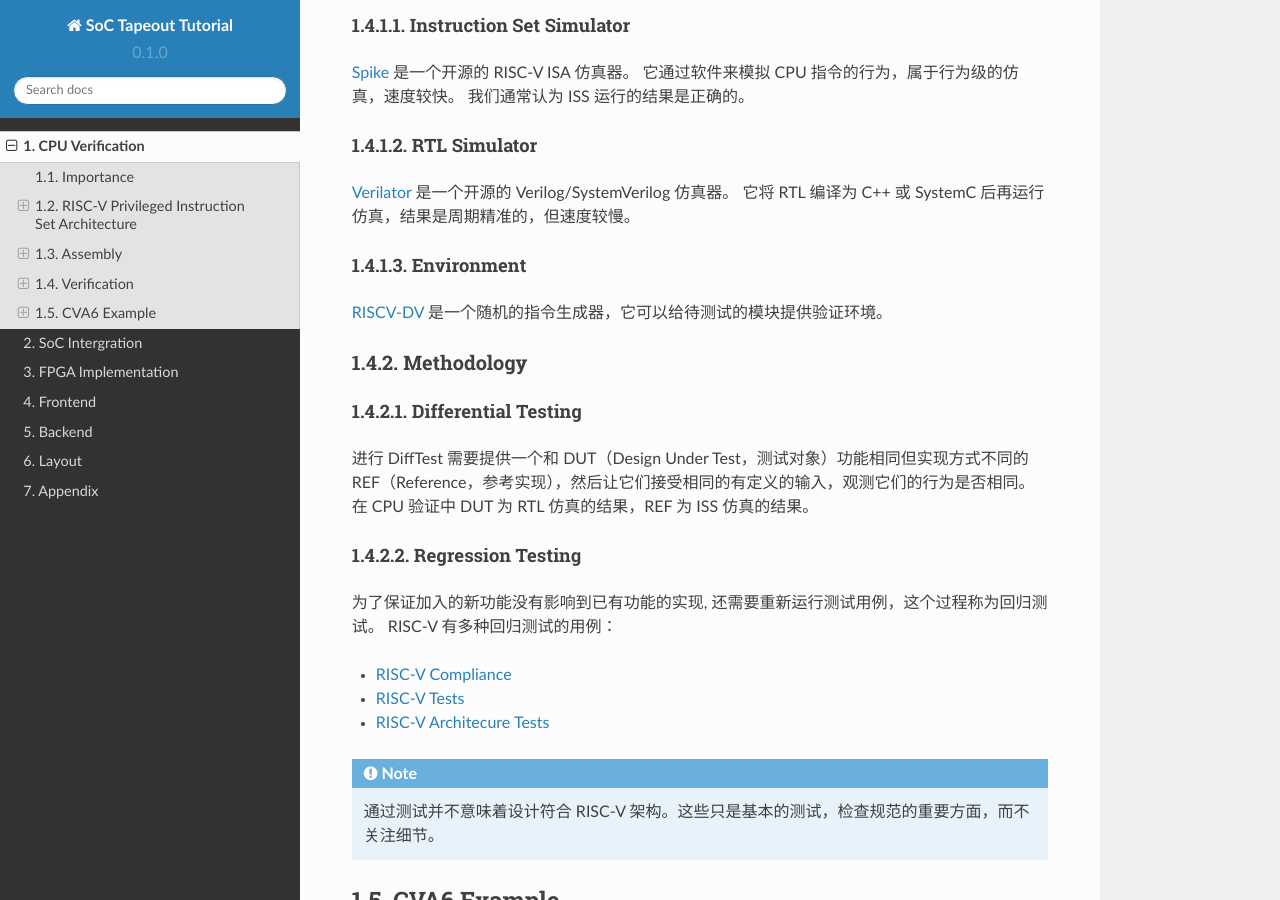
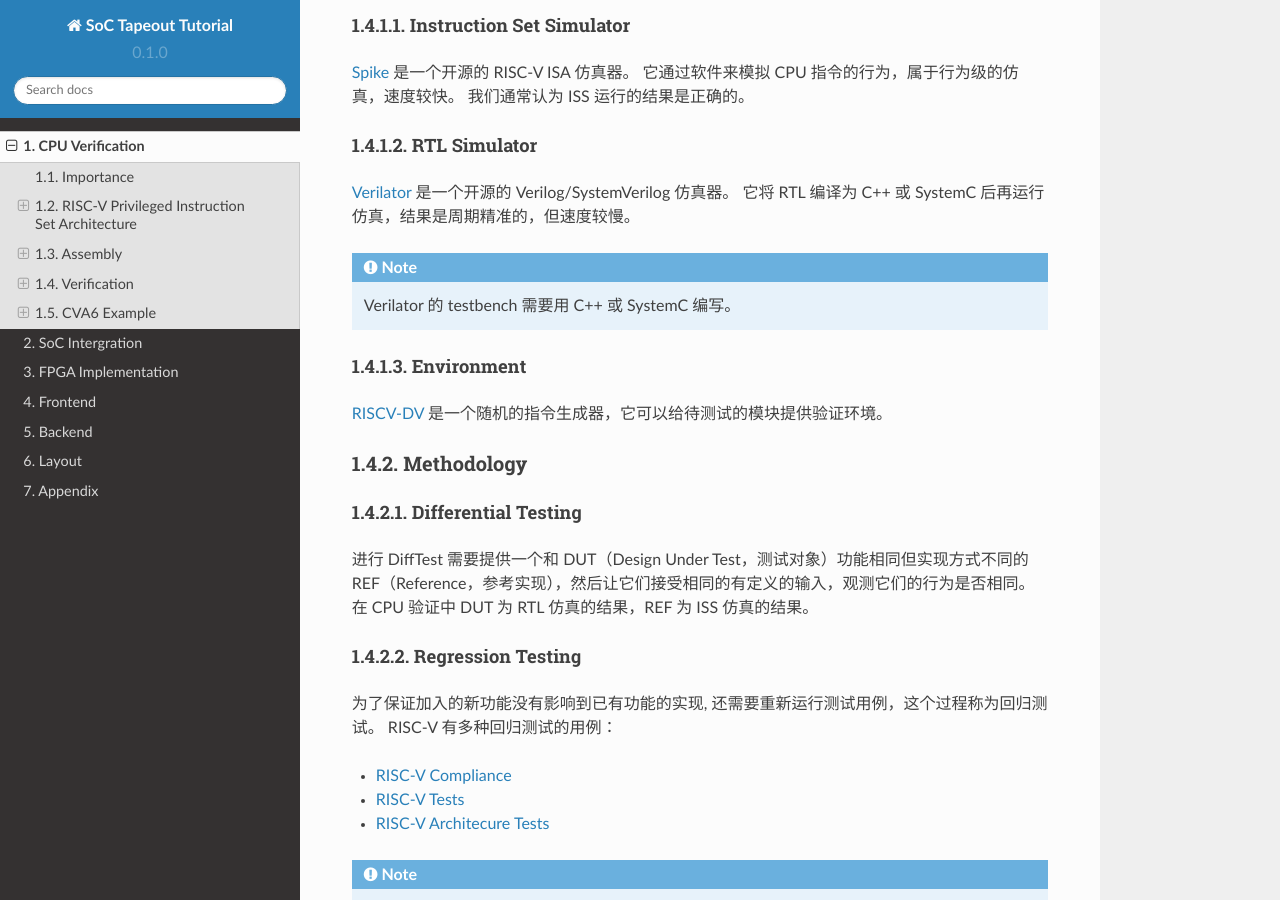
Before and after one commit to Siris-Li/SoC-Tapeout-Tutorial, a Sphinx documentation site: the page built from docs/source/cpu.rst, in a window 1280 px wide and 900 px high, scrolled down 3863 px. Built offline with Sphinx 7.4.7 and the Read the Docs theme 2.0.0, drawn with Linux system fonts in a browser that asks for light colours.

Commit message:
Update cpu.rst

```diff
--- a/docs/source/cpu.rst
+++ b/docs/source/cpu.rst
@@ -159,6 +159,10 @@ RTL Simulator
 
 `Verilator <https://www.veripool.org/verilator>`__ 是一个开源的 Verilog/SystemVerilog 仿真器。
 它将 RTL 编译为 C++ 或 SystemC 后再运行仿真，结果是周期精准的，但速度较慢。
+
+.. note::
+
+	Verilator 的 testbench 需要用 C++ 或 SystemC 编写。
 
 Environment
 ##################
```
